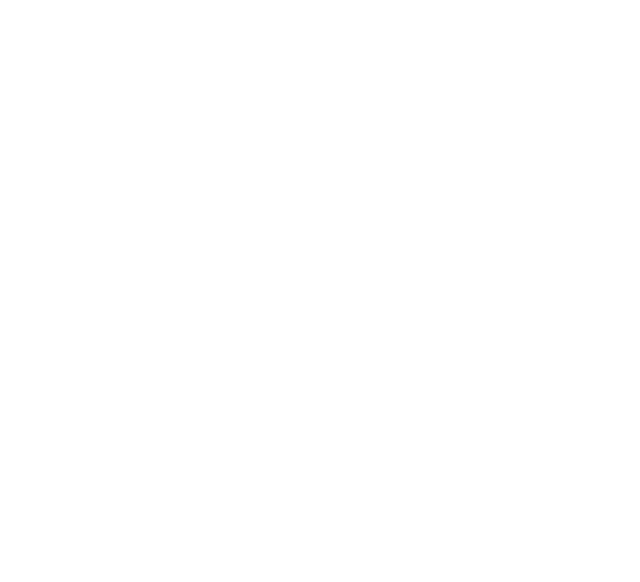
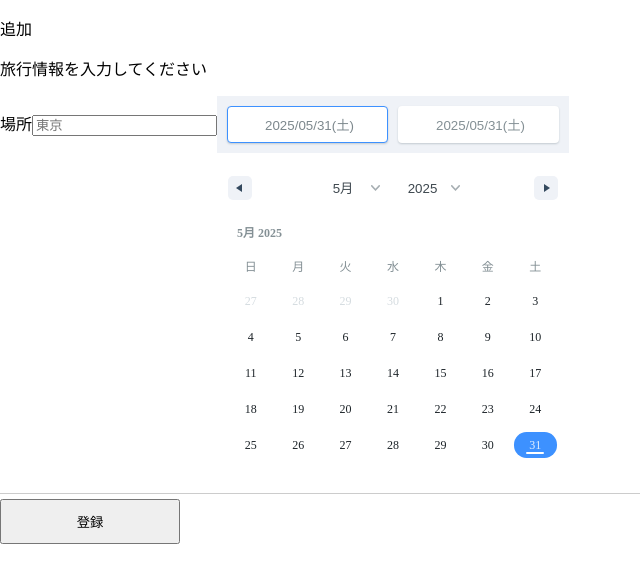
Before and after one commit to tea35/tripList, a React (Create React App) app in the folder frontend/: page /createtrip in a window 1280 px wide. Before the commit this address had no page. Shown: the top 582 px of the page, without its empty margins (0-640 px from the left). Built offline with nearby package versions, Linux system fonts and the light colour scheme.

Commit message:
add TripList Createtrip

```diff
--- a/frontend/package.json
+++ b/frontend/package.json
@@ -8,7 +8,9 @@
     "@testing-library/react": "^16.3.0",
     "@testing-library/user-event": "^13.5.0",
     "axios": "^1.9.0",
+    "date-fns": "^2.30.0",
     "react": "^19.1.0",
+    "react-date-range": "^2.0.1",
     "react-dom": "^19.1.0",
     "react-router-dom": "^7.6.1",
     "react-scripts": "5.0.1",
--- a/frontend/public/index.html
+++ b/frontend/public/index.html
@@ -9,12 +9,10 @@
       name="description"
       content="Web site created using create-react-app"
     />
-    <link rel="apple-touch-icon" href="%PUBLIC_URL%/logo192.png" />
     <!--
       manifest.json provides metadata used when your web app is installed on a
       user's mobile device or desktop. See https://developers.google.com/web/fundamentals/web-app-manifest/
     -->
-    <link rel="manifest" href="%PUBLIC_URL%/manifest.json" />
     <!--
       Notice the use of %PUBLIC_URL% in the tags above.
       It will be replaced with the URL of the `public` folder during the build.
--- a/frontend/src/App.js
+++ b/frontend/src/App.js
@@ -1,19 +1,18 @@
-import { useContext } from "react";
 import Login from "./pages/login/Login";
 import Register from "./pages/register/Register";
-import {
-  BrowserRouter as Router,
-  Route,
-  Routes,
-  Navigate,
-} from "react-router-dom";
+import { BrowserRouter as Router, Route, Routes } from "react-router-dom";
+import TripList from "./pages/tripList/TripList";
+import Createtrip from "./pages/createtrip/Createtrip";
+
 function App() {
   return (
     <Router>
       <Routes>
-        <Route path="/" element={<Register />} />
+        <Route path="/" element={<TripList />} />
         <Route path="/login" element={<Login />} />
         <Route path="/register" element={<Register />} />
+        <Route path="/createtrip" element={<Createtrip />} />
+        <Route path="/tripList" element={<TripList />} />
       </Routes>
     </Router>
   );
--- /dev/null
+++ b/frontend/src/pages/createtrip/Createtrip.jsx
@@ -0,0 +1,66 @@
+import React, { useRef, useState } from "react";
+import "react-date-range/dist/styles.css"; // main css file
+import "react-date-range/dist/theme/default.css"; // theme css file
+import { DateRange } from "react-date-range";
+import { useNavigate } from "react-router-dom";
+import { ja } from "date-fns/locale";
+
+// 旅行日程を追加
+export default function Createtrip() {
+  const place = useRef();
+  const navigate = useNavigate();
+  const [selectedDateRange, setSelectedDateRange] = useState([
+    {
+      startDate: new Date(),
+      endDate: new Date(),
+      key: "selection",
+    },
+  ]);
+  const handleClick = async (e) => {
+    e.preventDefault();
+    try {
+      const trip = {
+        place: place.current.value,
+        startDate: selectedDateRange[0].startDate,
+        endDate: selectedDateRange[0].endDate,
+      };
+      console.log(trip);
+      // 登録する
+      // await axios.post("/trip/register", trip);
+      navigate("/tripList"); // 会員登録完了後、ログイン画面へ
+    } catch (err) {
+      console.log(err);
+    }
+  };
+  return (
+    <div>
+      <form className="tripBox" onSubmit={(e) => handleClick(e)}>
+        <p className="tripTitle">追加</p>
+        <p className="tripMsg">旅行情報を入力してください</p>
+        場所
+        <input
+          type="text"
+          className="tripPlaceInput"
+          placeholder="東京"
+          required
+          ref={place}
+        />
+        <DateRange
+          onChange={(ranges) => setSelectedDateRange([ranges.selection])}
+          showSelectionPreview={true}
+          moveRangeOnFirstSelection={false}
+          months={1}
+          ranges={selectedDateRange}
+          dateDisplayFormat={"yyyy/MM/dd(E)"}
+          direction="horizontal"
+          locale={ja}
+        />
+        <div></div>
+        <div className="divider" />
+        <button className="go2registerButton" type="submit">
+          登録
+        </button>
+      </form>
+    </div>
+  );
+}
--- a/frontend/src/pages/login/Login.jsx
+++ b/frontend/src/pages/login/Login.jsx
@@ -1,18 +1,14 @@
 import axios from "axios";
-import React ,{ useRef } from "react";
-import { useNavigate } from "react-router-dom";
+import React, { useRef } from "react";
+import { Link } from "react-router-dom";
 import "./Login.css";
 
 export default function Login() {
   const email = useRef();
   const password = useRef();
 
-  const navigate = useNavigate();
-
   const handleClick = async (e) => {
     e.preventDefault();
-
-
   };
   return (
     <div>
@@ -20,15 +16,19 @@
         <h1>TripList</h1>
       </div>
 
-      <div className="loginBackground"style={{ backgroundImage: 'url("/sample2.png")' }}>
-
+      <div
+        className="loginBackground"
+        style={{ backgroundImage: 'url("/sample2.png")' }}
+      >
         <div className="loginForm">
           <div className="loginLeft"></div>
 
           <div className="loginRight">
             <form className="loginBox" onSubmit={(e) => handleClick(e)}>
               <p className="loginTitle">ログイン</p>
-              <p className="loginMsg">メールアドレスとパスワードを入力してください</p>
+              <p className="loginMsg">
+                メールアドレスとパスワードを入力してください
+              </p>
               メールアドレス
               <input
                 type="email"
@@ -46,18 +46,23 @@
                 minLength="6"
                 ref={password}
               />
-              <button className="loginButton" type="submit">ログインする</button>
+              <button className="loginButton" type="submit">
+                ログインする
+              </button>
               <div className="divider" />
               会員未登録の方はこちらから
-              <button className="go2registerButton" type="submit">新規会員登録</button> {/* 会員登録ページへ */}
+              <button className="go2registerButton" type="submit">
+                <Link
+                  to={`/register`}
+                  style={{ textDecoration: "none", color: "black" }}
+                >
+                  <span className="sidebarListItemText">新期会員登録</span>
+                </Link>
+              </button>
             </form>
           </div>
         </div>
       </div>
-
-
-
-
     </div>
   );
 }
--- a/frontend/src/pages/register/Register.jsx
+++ b/frontend/src/pages/register/Register.jsx
@@ -17,10 +17,13 @@
       passwordConfirmation.current.setCustomValidity("パスワード違います");
     } else {
       try {
-        const user = {
-          email: email.current.value,
-          password: password.current.value,
-        };
+        // const user = {
+        //   email: email.current.value,
+        //   password: password.current.value,
+        // };
+        // アカウントが存在するのかを確認する
+        // await axios.get("/auth/register",user);
+
         //registerAPIを叩く
         // await axios.post("/auth/register", user);
         navigate("/login"); // 会員登録完了後、ログイン画面へ
@@ -31,20 +34,23 @@
   };
   return (
     <div>
-
       <div className="headerBar">
         <h1>TripList</h1>
       </div>
 
-      <div className="registerBackground"style={{ backgroundImage: 'url("/sample2.png")' }}>
-
+      <div
+        className="registerBackground"
+        style={{ backgroundImage: 'url("/sample2.png")' }}
+      >
         <div className="registerForm">
           <div className="registerLeft"></div>
 
           <div className="registerRight">
             <form className="registerBox" onSubmit={(e) => handleClick(e)}>
               <p className="registerTitle">新規会員登録はこちら</p>
-              <p className="registerMsg">登録するメールアドレスとパスワードを入力してください</p>
+              <p className="registerMsg">
+                登録するメールアドレスとパスワードを入力してください
+              </p>
               メールアドレス
               <input
                 type="email"
@@ -71,14 +77,13 @@
                 minLength="6"
                 ref={passwordConfirmation}
               />
-              <button className="registerButton" type="submit">会員登録する</button>
+              <button className="registerButton" type="submit">
+                会員登録する
+              </button>
             </form>
           </div>
         </div>
       </div>
-
-
-
     </div>
   );
 }
--- /dev/null
+++ b/frontend/src/pages/tripList/TripList.jsx
@@ -0,0 +1,42 @@
+import React from "react";
+import { format } from "date-fns";
+import { Link } from "react-router-dom";
+
+export default function TripList() {
+  const startDate = format(new Date(), "M/d");
+
+  const endDate = format(new Date(), "M/d");
+
+  return (
+    <div>
+      <div>TripList</div>
+      <div className="tripList">
+        <button className="addTrip">
+          <Link
+            to={`/createtrip`}
+            style={{ textDecoration: "none", color: "black" }}
+          >
+            <span className="addTripText">+</span>
+          </Link>
+        </button>
+        <button className="tripItem">
+          <Link
+            to={`/createtrip`}
+            style={{ textDecoration: "none", color: "black" }}
+          >
+            <div className="tripPlace">東京</div>
+            <div className="tripDate">
+              {startDate}-{endDate}
+            </div>
+          </Link>
+        </button>
+        <div className="tripItem">
+          <div className="tripPlace">東京</div>
+          <div className="date">
+            {startDate}-{endDate}
+          </div>
+        </div>
+      </div>
+    </div>
+  );
+}
```
Also changed, not shown: frontend/public/manifest.json (deleted), frontend/src/pages/createtrip/Createtrip.css (added), frontend/src/pages/tripList/TripList.css (added), 1 other file (tests, documents, lock files or other folders).
